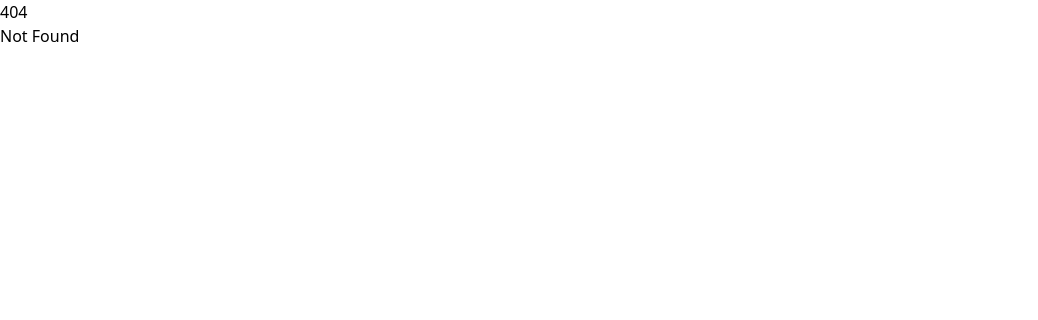
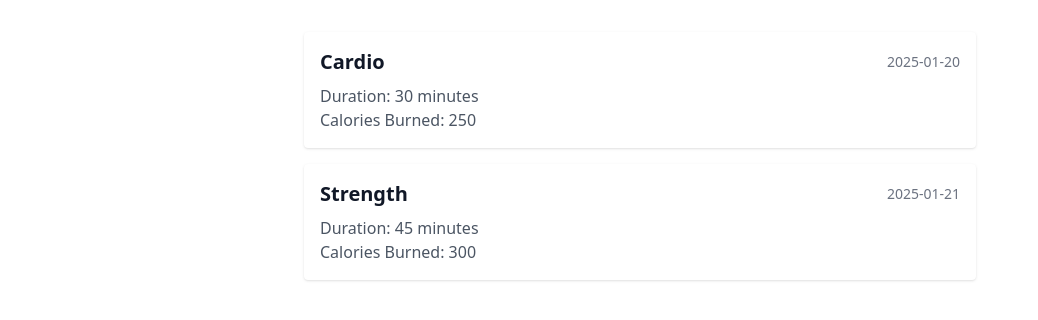
Before and after one commit to NathanStanislavsky/WorkoutTracker, a SvelteKit app in the folder WorkoutTracker/: page /workout in a window 1280 px wide. Before the commit this address had no page. Shown: the top 320 px of the page, without its empty margins (0-1038 px from the left). Built offline with nearby package versions, Linux system fonts and the light colour scheme.

Commit message:
created workout route

```diff
--- /dev/null
+++ b/WorkoutTracker/src/routes/workout/+page.svelte
@@ -0,0 +1,29 @@
+<script lang="ts">
+    import WorkoutItem from '$lib/workout card/WorkoutItem.svelte';
+
+    const workouts = [
+      {
+        date: '2025-01-20',
+        workoutType: 'Cardio',
+        duration: 30,
+        calories: 250
+      },
+      {
+        date: '2025-01-21',
+        workoutType: 'Strength',
+        duration: 45,
+        calories: 300
+      }
+    ];
+  </script>
+
+  <section class="max-w-2xl mx-auto mt-8 space-y-4">
+    {#each workouts as workout}
+      <WorkoutItem
+        date={workout.date}
+        workoutType={workout.workoutType}
+        duration={workout.duration}
+        calories={workout.calories}
+      />
+    {/each}
+  </section>
```
